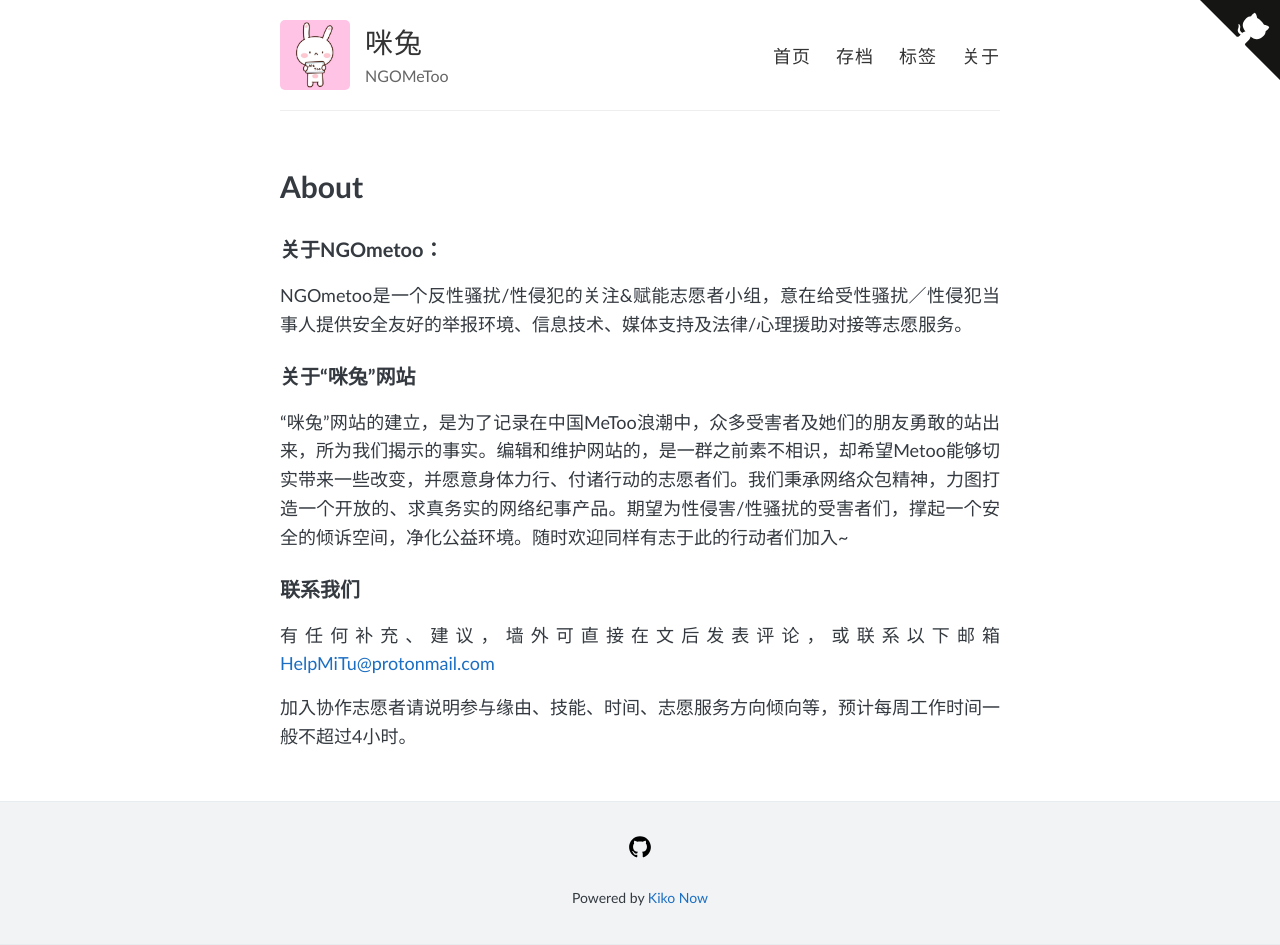
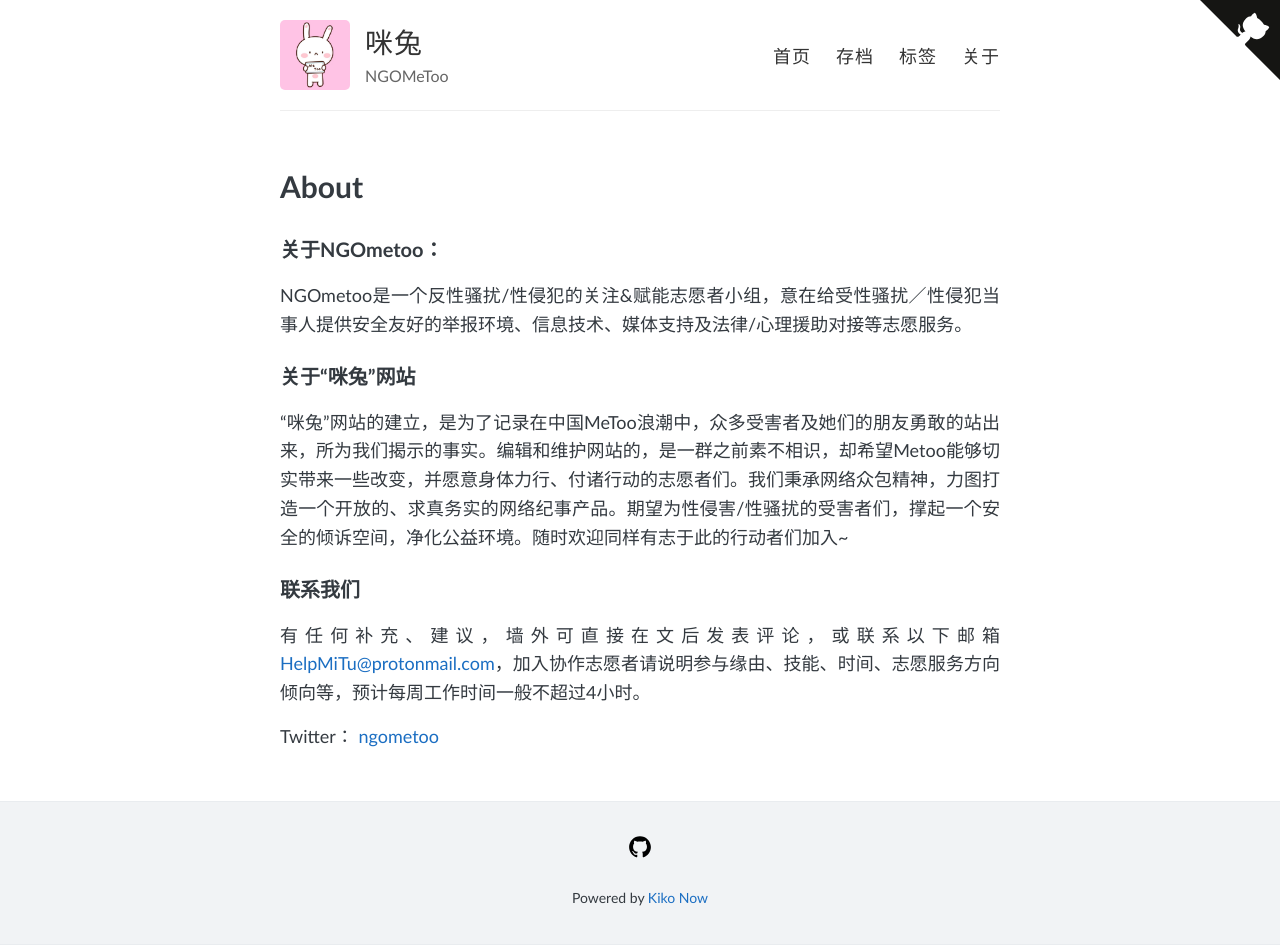
Before and after one commit to NGOMeToo/NGOMeToo.github.io, a Jekyll site: the page built from about.md, in a window 1280 px wide. Built offline with Jekyll 4.4.1, drawn with Linux system fonts in a browser that asks for light colours.

Commit message:
twitter account

```diff
--- a/about.md
+++ b/about.md
@@ -16,6 +16,6 @@ NGOmetoo是一个反性骚扰/性侵犯的关注&赋能志愿者小组，意在
 ### 联系我们
 
 有任何补充、建议，墙外可直接在文后发表评论，或联系以下邮箱
-[HelpMiTu@protonmail.com](mailto:helpmitu@protonmail.com)
+[HelpMiTu@protonmail.com](mailto:helpmitu@protonmail.com)，加入协作志愿者请说明参与缘由、技能、时间、志愿服务方向倾向等，预计每周工作时间一般不超过4小时。
 
-加入协作志愿者请说明参与缘由、技能、时间、志愿服务方向倾向等，预计每周工作时间一般不超过4小时。
+Twitter： [ngometoo](https://twitter.com/ngometoo)
```
